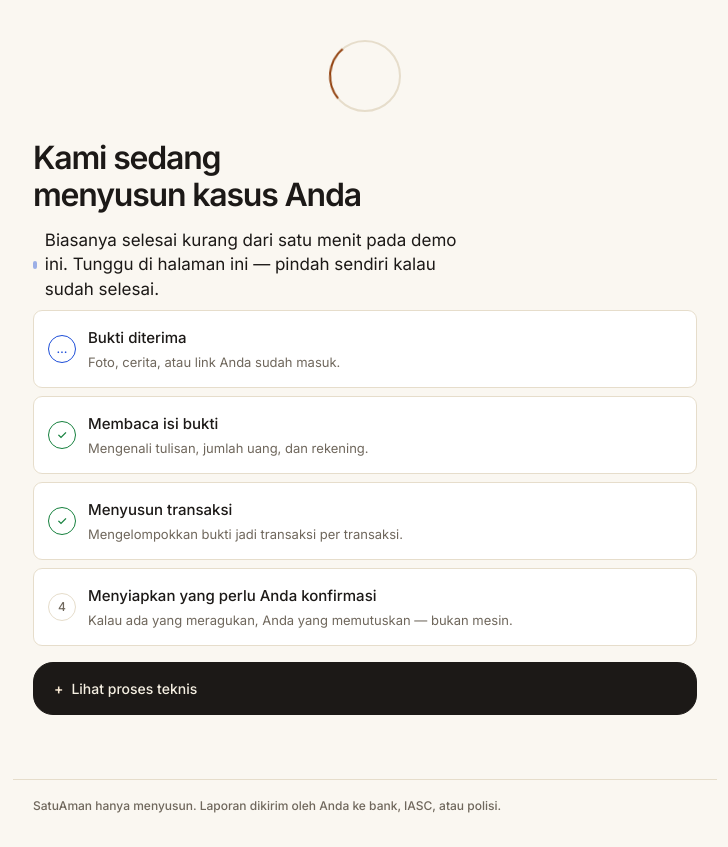
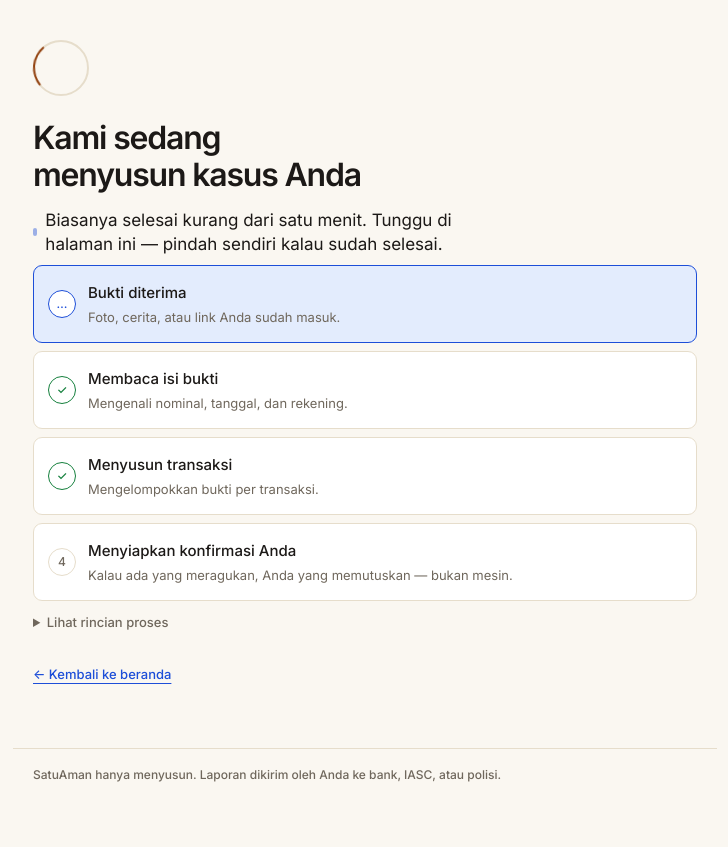
Before and after one commit to kuker24/Tanggap60, a Python web app: template app/web/templates/processing.html in a window 1280 px wide. Shown: the part 113-960 px from the top of the page, without its empty margins (275-1003 px from the left). After the commit the page ends 895 px from the top, so only its background shows below. Run offline with Jinja, Linux system fonts and the light colour scheme; the template is opened without the code that fills it, so the values that code supplies are empty.

Commit message:
feat(processing): susun ulang halaman tunggu + copy tanpa jargon

```diff
--- a/app/web/static/app.css
+++ b/app/web/static/app.css
@@ -144,6 +144,8 @@ legend{padding:0;margin-bottom:4px}
 
 .timeline{list-style:none;padding:0;margin:0;display:grid;gap:8px}
 .timeline li{padding:14px;border:1px solid var(--line);border-radius:var(--radius-ghost);background:var(--surface);display:flex;gap:12px;align-items:center}
+.timeline li:has(.tl-dot.run){border-color:var(--signal);background:var(--signal-soft)}
+.timeline li:has(.tl-dot.run) ~ li:has(.tl-dot.run){border-color:var(--line);background:var(--surface)}
 .tl-dot{width:28px;height:28px;border-radius:999px;display:grid;place-items:center;flex:0 0 28px;border:1px solid var(--line);background:var(--surface);color:var(--muted);font:500 12px/1 var(--sans)}
 .tl-dot.ok{border-color:var(--ok);color:var(--ok)}
 .tl-dot.run{border-color:var(--signal);color:var(--signal)}
@@ -221,6 +223,25 @@ body.is-void .actions,.stage-void .actions{width:100%;max-width:22rem}
   flex-shrink:0;
   border-radius:50%;
   border:2px solid var(--line);
+}
+/* Processing page: ring aligns with left-aligned copy, not floating center */
+body[data-page="processing"] .wait-ring{
+  width:56px;
+  height:56px;
+  margin:0 0 24px;
+  align-self:flex-start;
+}
+.back-link{margin:20px 0 0}
+@keyframes proc-in{
+  from{opacity:0;transform:translateY(8px)}
+  to{opacity:1;transform:none}
+}
+@media (prefers-reduced-motion:no-preference){
+  body[data-page="processing"] .timeline li{opacity:0;animation:proc-in .3s var(--ease-out) forwards}
+  body[data-page="processing"] .timeline li:nth-child(1){animation-delay:.04s}
+  body[data-page="processing"] .timeline li:nth-child(2){animation-delay:.08s}
+  body[data-page="processing"] .timeline li:nth-child(3){animation-delay:.12s}
+  body[data-page="processing"] .timeline li:nth-child(4){animation-delay:.16s}
 }
 .wait-ring::after{
   content:"";
--- a/app/web/templates/processing.html
+++ b/app/web/templates/processing.html
@@ -13,20 +13,21 @@
 <div class="wait-ring" aria-hidden="true"></div>
 {% endif %}
 <h1>Kami sedang menyusun kasus Anda</h1>
-<p class="lede status-line" id="state-live" aria-live="polite">{% if st == "REVIEW_REQUIRED" %}Sudah dibaca. Lanjut ke pemeriksaan Anda.{% else %}<span class="pulse" aria-hidden="true"></span>Biasanya selesai kurang dari satu menit pada demo ini. Tunggu di halaman ini — pindah sendiri kalau sudah selesai.{% endif %}</p>
+<p class="lede status-line" id="state-live" aria-live="polite">{% if st == "REVIEW_REQUIRED" %}Sudah dibaca. Lanjut ke pemeriksaan Anda.{% else %}<span class="pulse" aria-hidden="true"></span>Biasanya selesai kurang dari satu menit. Tunggu di halaman ini — pindah sendiri kalau sudah selesai.{% endif %}</p>
 <ol class="timeline" aria-label="Tahapan penyusunan" data-guide-id="processing-status" tabindex="0">
   <li><span class="tl-dot {% if has_evidence %}ok{% else %}run{% endif %}" aria-hidden="true">{% if has_evidence %}✓{% else %}…{% endif %}</span><span class="tl-main"><b>Bukti diterima</b><br><span class="muted small">Foto, cerita, atau link Anda sudah masuk.</span></span></li>
-  <li><span class="tl-dot {% if st in ['NEW', 'INGESTING'] %}run{% else %}ok{% endif %}" aria-hidden="true">{% if st in ['NEW', 'INGESTING'] %}…{% else %}✓{% endif %}</span><span class="tl-main"><b>Membaca isi bukti</b><br><span class="muted small">Mengenali tulisan, jumlah uang, dan rekening.</span></span></li>
-  <li><span class="tl-dot {% if st in ['NEW', 'INGESTING', 'EXTRACTING'] %}run{% else %}ok{% endif %}" aria-hidden="true">{% if st in ['NEW', 'INGESTING', 'EXTRACTING'] %}…{% else %}✓{% endif %}</span><span class="tl-main"><b>Menyusun transaksi</b><br><span class="muted small">Mengelompokkan bukti jadi transaksi per transaksi.</span></span></li>
-  <li><span class="tl-dot {% if st == 'REVIEW_REQUIRED' %}ok{% endif %}" aria-hidden="true">{% if st == 'REVIEW_REQUIRED' %}✓{% else %}4{% endif %}</span><span class="tl-main"><b>Menyiapkan yang perlu Anda konfirmasi</b><br><span class="muted small">Kalau ada yang meragukan, Anda yang memutuskan — bukan mesin.</span></span></li>
+  <li><span class="tl-dot {% if st in ['NEW', 'INGESTING'] %}run{% else %}ok{% endif %}" aria-hidden="true">{% if st in ['NEW', 'INGESTING'] %}…{% else %}✓{% endif %}</span><span class="tl-main"><b>Membaca isi bukti</b><br><span class="muted small">Mengenali nominal, tanggal, dan rekening.</span></span></li>
+  <li><span class="tl-dot {% if st in ['NEW', 'INGESTING', 'EXTRACTING'] %}run{% else %}ok{% endif %}" aria-hidden="true">{% if st in ['NEW', 'INGESTING', 'EXTRACTING'] %}…{% else %}✓{% endif %}</span><span class="tl-main"><b>Menyusun transaksi</b><br><span class="muted small">Mengelompokkan bukti per transaksi.</span></span></li>
+  <li><span class="tl-dot {% if st == 'REVIEW_REQUIRED' %}ok{% endif %}" aria-hidden="true">{% if st == 'REVIEW_REQUIRED' %}✓{% else %}4{% endif %}</span><span class="tl-main"><b>Menyiapkan konfirmasi Anda</b><br><span class="muted small">Kalau ada yang meragukan, Anda yang memutuskan — bukan mesin.</span></span></li>
 </ol>
 {% if st == "REVIEW_REQUIRED" %}
 <script>location.replace("/cases/{{ case.case_id }}/review");</script>
 {% endif %}
-<details class="tech" id="trace">
-  <summary>Lihat proses teknis</summary>
+<details class="tech-lite" id="trace">
+  <summary>Lihat rincian proses</summary>
   <div class="tech-body" id="trace-body" data-case="{{ case.case_id }}">Memuat…</div>
 </details>
+<p class="muted small back-link"><a class="link" href="/">← Kembali ke beranda</a></p>
 {% endif %}
 <noscript>
   <p class="notice">JavaScript mati. <a class="link" href="/cases/{{ case.case_id }}/review">Buka halaman konfirmasi</a> setelah 1–2 menit.</p>
```
Also changed, not shown: tests/integration/test_darkroom_pages.py (+2 -1 lines).
